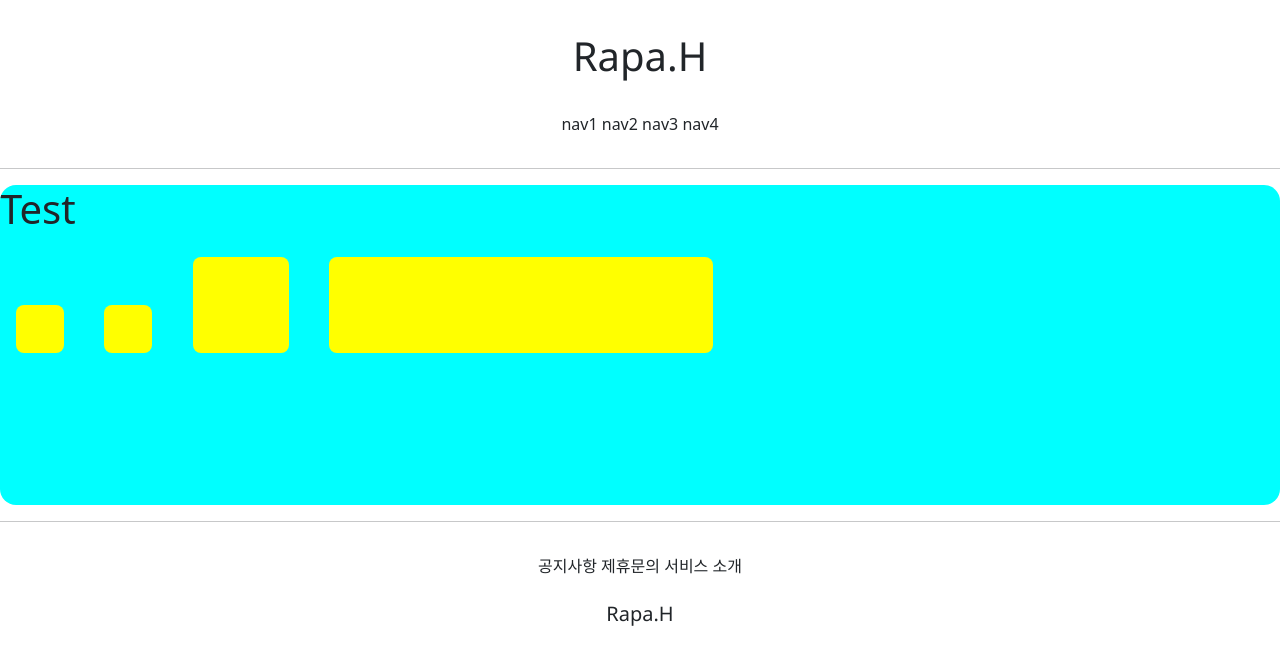
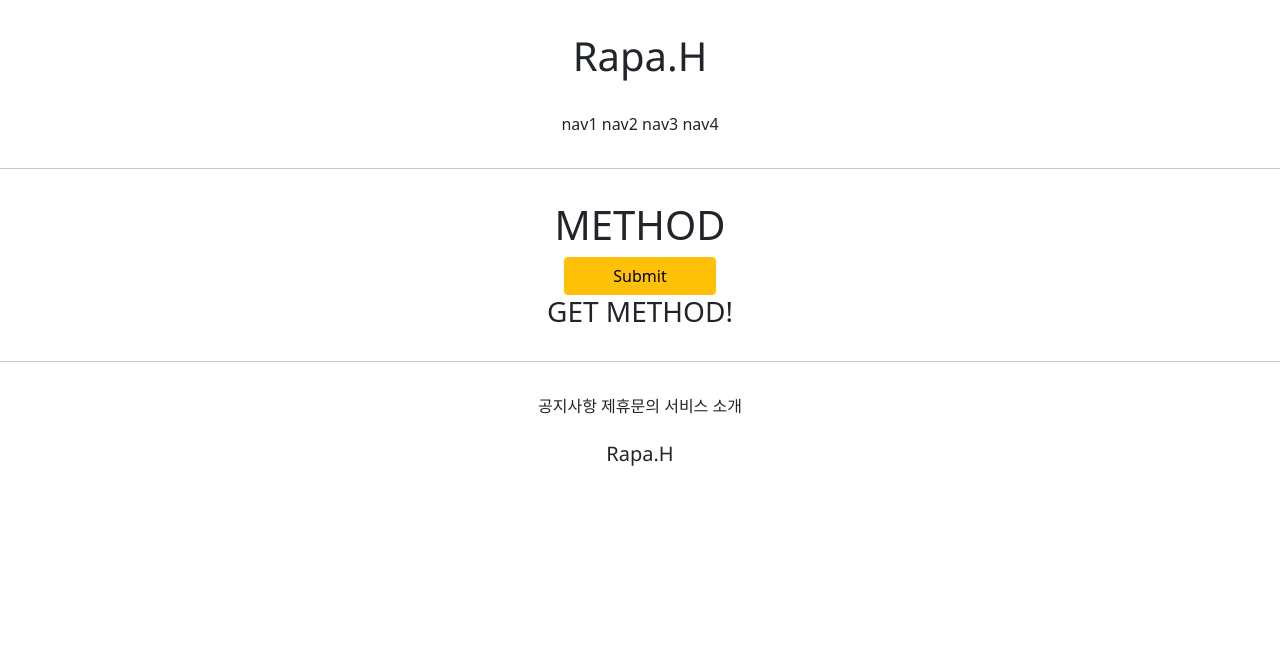
Before and after one commit to amuse777/gis_2ban_Hong, a Django app: page /account/hello_world/ in a window 1280 px wide. Shown: the top 665 px of the page. Run offline with Django 3.2, Linux system fonts and the light colour scheme.

Commit message:
7/8 Migration - 2

```diff
--- a/accountapp/templates/accountapp/hello_world.html
+++ b/accountapp/templates/accountapp/hello_world.html
@@ -2,31 +2,22 @@
 
 {% block content %}
 
-    <style>
+    <div  style='margin: 2rem; text-align: center'>
+        <h1>METHOD</h1>
 
-        .testing {
-            background-color: yellow;
-            height: 48px;
-            width: 48px;
-            margin: 1rem;
-            border-radius: .5rem;
-            display: inline-block
-        }
+        <form action="/accounts/Hello_world/" method="post">
+            {% csrf_token %}
+            <input type="submit" class="btn btn-warning rounded-fill px-5">
+        </form>
 
-
-    </style>
-
-    <div  style="height: 20rem; background-color: aqua; m
-    argin: 2rem; border-radius: 1rem; font-size: 2rem;
-    overflow: scroll">
-        <h1>Test</h1>
-
-    <div class="testing" style="height: 48px; width: 48px;"></div>
-    <div class="testing" style="height: 3rem; width: 3rem;"></div>
-    <div class="testing" style="height: 3em; width: 3em;"></div>
-    <div class="testing" style="height: 30%; width: 30%;"></div>
-
+        <h3>{{ text }}</h3>
     </div>
 
 
 {% endblock %}
+
+
+# http protocol.
+# GET, POST는 html의 매서드이다.
+# GET(inquiry)은 쿼리 데이터를 넘겨준다.
+# POST(create, updata)는 추가적인 데이터를 넘겨줄 때 바디 안에 넣어서 서버에 넘겨준다.
--- a/accountapp/views.py
+++ b/accountapp/views.py
@@ -4,4 +4,9 @@ from django.shortcuts import render
 # Create your views here.
 
 def Hello_world(request):
-    return render(request, 'accountapp/hello_world.html')
+    if request.method == 'POST':
+        return render(request, 'accountapp/hello_world.html',
+                      context={'text':'POST METHOD!'})
+    else:
+        return render(request, 'accountapp/hello_world.html',
+                      context={'text':'GET METHOD!'})
```
Also changed, not shown: accountapp/models.py (line endings or trailing spaces).
